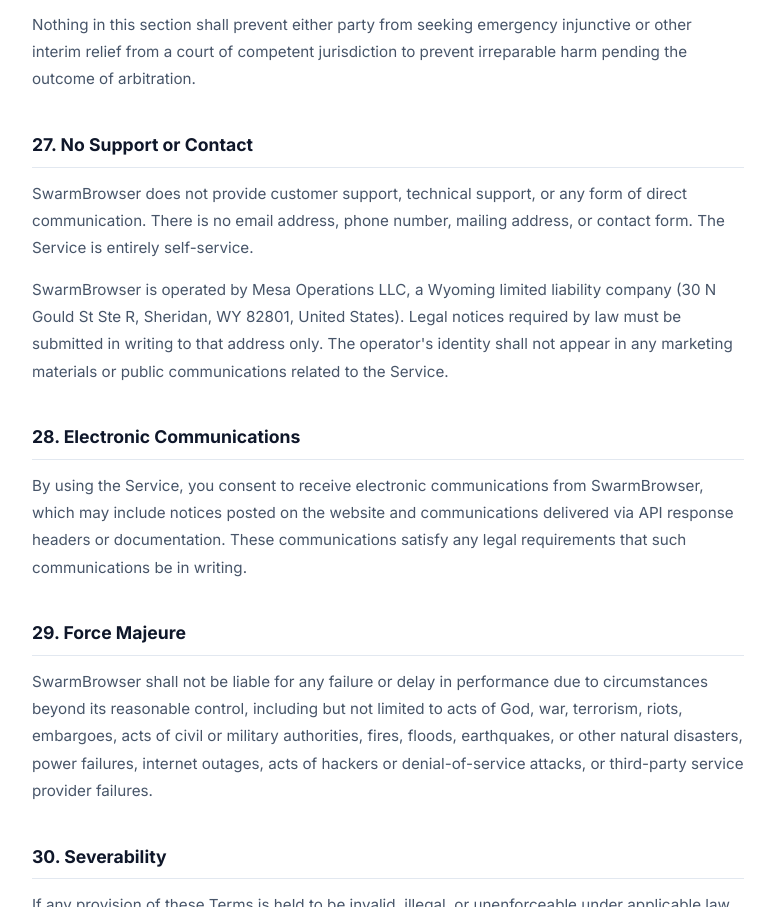
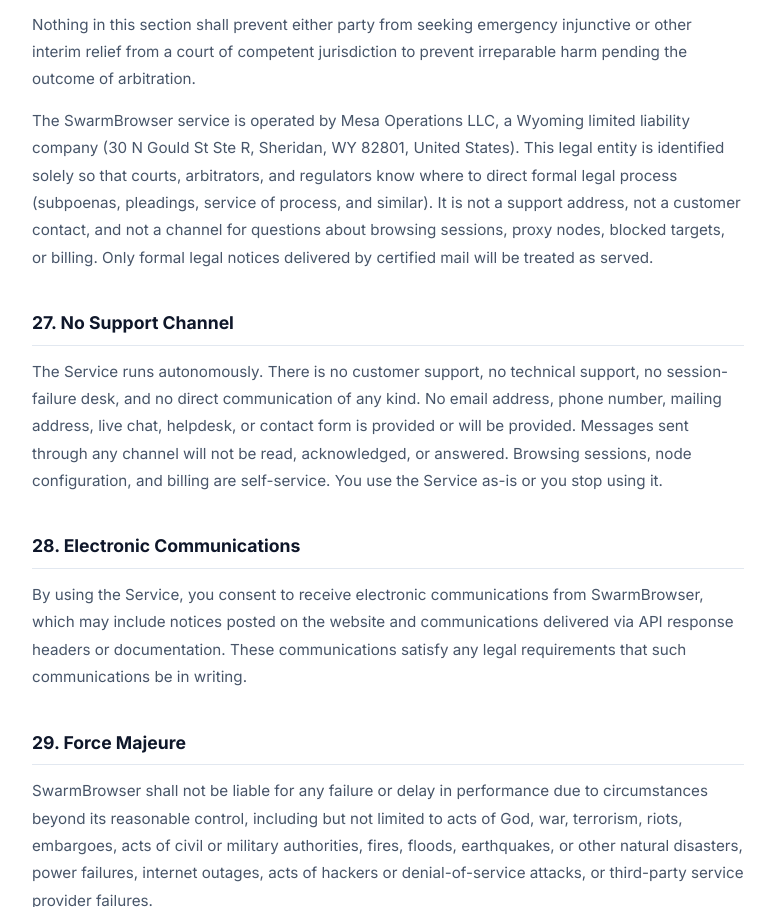
Before and after one commit to opsalis/swarmbrowser, a plain HTML site: page website/terms.html in a window 1280 px wide. Shown: the part 10386-11293 px from the top of the page, without its empty margins (252-1027 px from the left). Drawn offline with Linux system fonts and the light colour scheme.

Commit message:
fix(tou): scrub contact info + standardize per no-human-corp rule

```diff
--- a/website/terms.html
+++ b/website/terms.html
@@ -198,10 +198,10 @@
   <p>YOU AND SWARMBROWSER EACH WAIVE THE RIGHT TO A TRIAL BY JURY AND THE RIGHT TO PARTICIPATE IN ANY CLASS ACTION, CLASS ARBITRATION, OR CONSOLIDATED PROCEEDING. IF THIS CLASS ACTION WAIVER IS FOUND UNENFORCEABLE, THE ARBITRATION CLAUSE SHALL NOT APPLY AND THE DISPUTE SHALL BE RESOLVED IN COURT AS PROVIDED IN SECTION 25.</p>
   <p>The arbitrator's decision shall be final and binding and may be entered as a judgment in any court of competent jurisdiction. The arbitration shall be kept confidential by both parties.</p>
   <p>Nothing in this section shall prevent either party from seeking emergency injunctive or other interim relief from a court of competent jurisdiction to prevent irreparable harm pending the outcome of arbitration.</p>
+  <p>The SwarmBrowser service is operated by Mesa Operations LLC, a Wyoming limited liability company (30 N Gould St Ste R, Sheridan, WY 82801, United States). This legal entity is identified solely so that courts, arbitrators, and regulators know where to direct formal legal process (subpoenas, pleadings, service of process, and similar). It is not a support address, not a customer contact, and not a channel for questions about browsing sessions, proxy nodes, blocked targets, or billing. Only formal legal notices delivered by certified mail will be treated as served.</p>
 
-  <h2>27. No Support or Contact</h2>
-  <p>SwarmBrowser does not provide customer support, technical support, or any form of direct communication. There is no email address, phone number, mailing address, or contact form. The Service is entirely self-service.</p>
-  <p>SwarmBrowser is operated by Mesa Operations LLC, a Wyoming limited liability company (30 N Gould St Ste R, Sheridan, WY 82801, United States). Legal notices required by law must be submitted in writing to that address only. The operator's identity shall not appear in any marketing materials or public communications related to the Service.</p>
+  <h2>27. No Support Channel</h2>
+  <p>The Service runs autonomously. There is no customer support, no technical support, no session-failure desk, and no direct communication of any kind. No email address, phone number, mailing address, live chat, helpdesk, or contact form is provided or will be provided. Messages sent through any channel will not be read, acknowledged, or answered. Browsing sessions, node configuration, and billing are self-service. You use the Service as-is or you stop using it.</p>
 
   <h2>28. Electronic Communications</h2>
   <p>By using the Service, you consent to receive electronic communications from SwarmBrowser, which may include notices posted on the website and communications delivered via API response headers or documentation. These communications satisfy any legal requirements that such communications be in writing.</p>
```
